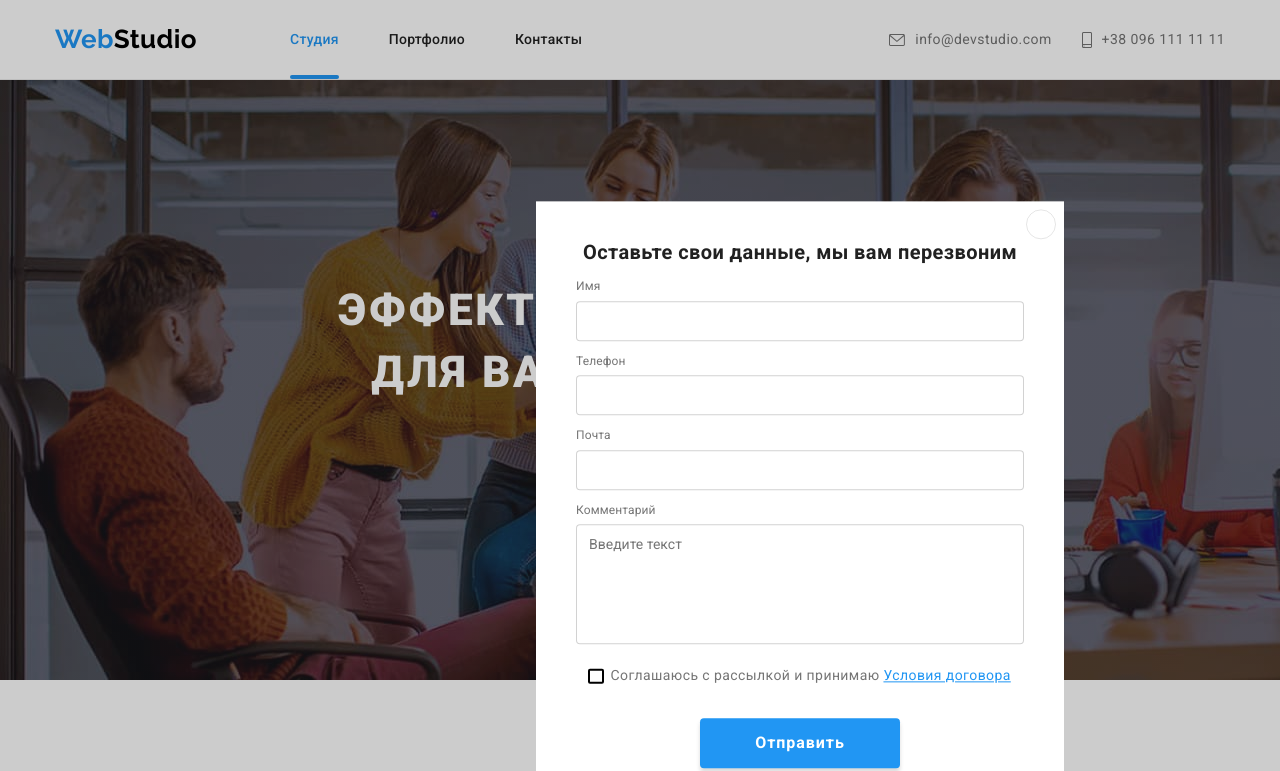
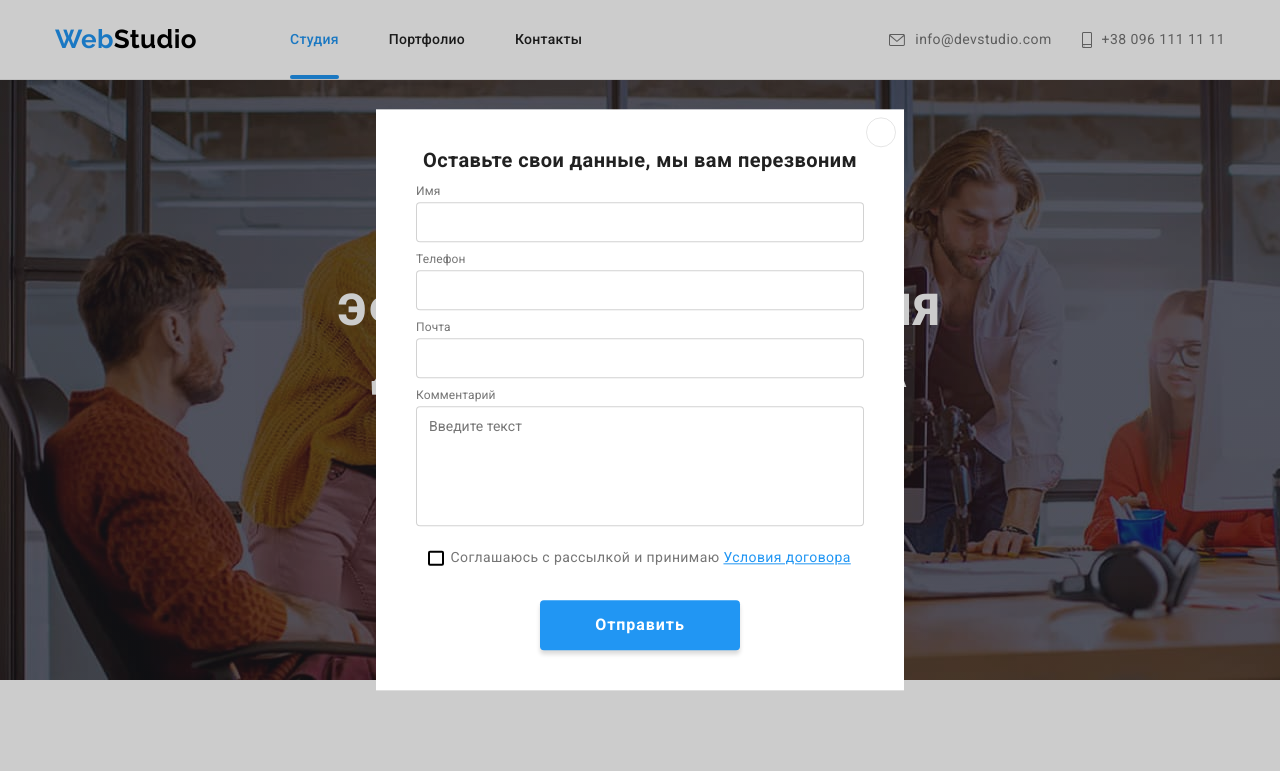
Before and after one commit to RomanTsiukh/goit-markup-hw-06, a plain HTML site: page index.html in a window 1280 px wide. Both pictures are taken after a click on the button "Заказать услугу". Shown: the top 771 px of the page. Drawn offline with nearby package versions, Linux system fonts and the light colour scheme.

Commit message:
Правка

```diff
--- a/css/styles.css
+++ b/css/styles.css
@@ -220,8 +220,8 @@ img {
     top: 0;
     left: 0;
 
-    width: 1600px;
-    height: 1024px;
+    width: 100%;
+    height: 100%;
     background-color: rgba(0, 0, 0, 0.2);
 
     opacity: 1;
@@ -242,7 +242,7 @@ img {
 }
 
 .modal {
-    position: relative;
+    position: absolute;
     top: 50%;
     left: 50%;
 
@@ -347,7 +347,7 @@ img {
         margin-bottom: 4px;
 
         font-size: 12px;
-        line-height: 1,17;
+        line-height: 1.17;
         letter-spacing: 0.01em;
     }
 
--- a/index.html
+++ b/index.html
@@ -112,7 +112,6 @@
                     <button type="submit" class="modal-button-submit">Отправить</button>
 
                 </form>
-                <p></p>
                 <button class="modal-btn-close" data-modal-close>
                     <svg class="modal-icon-close" width="18" height="18">
                         <use href="./images/icons.svg#icon-close-black"></use>
```
